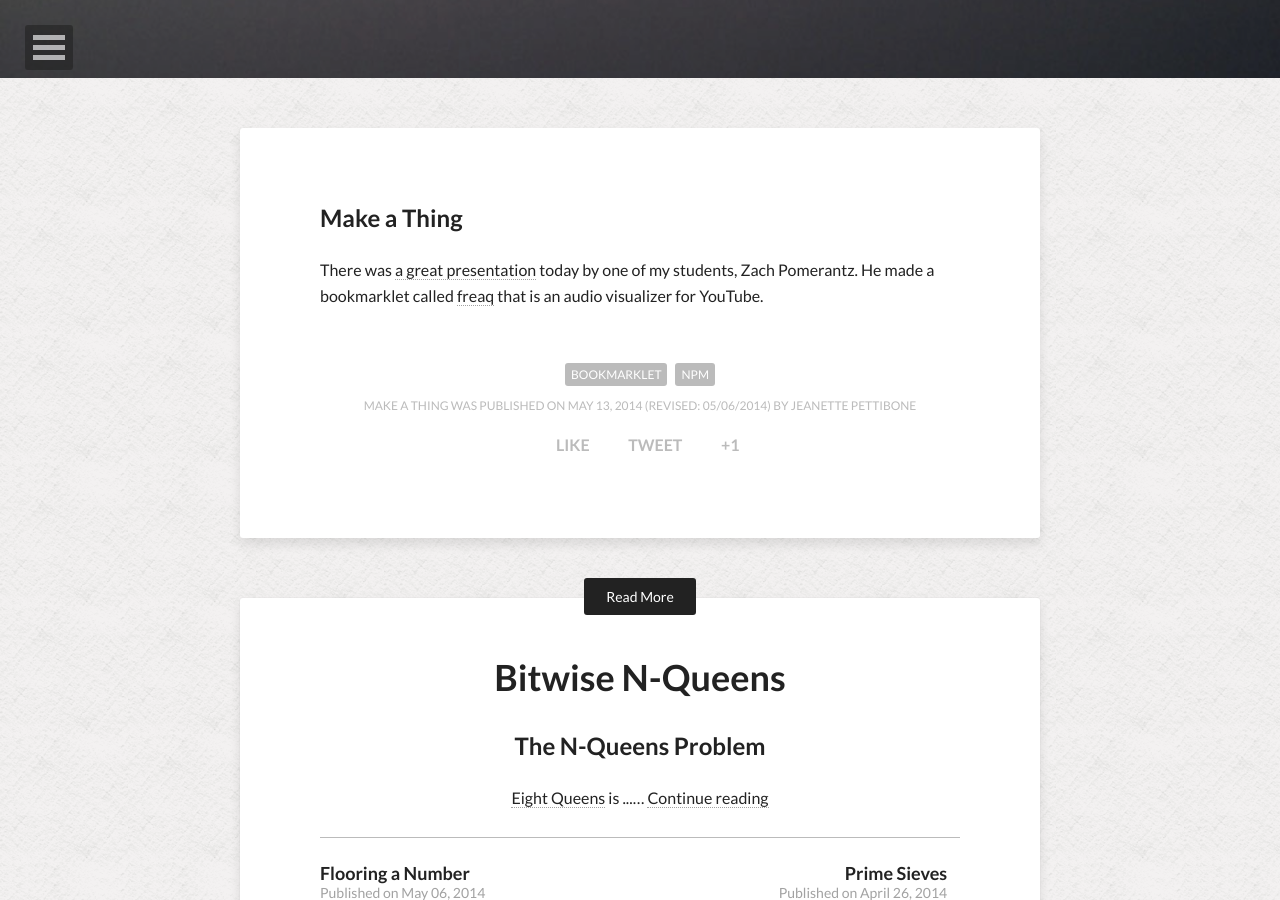
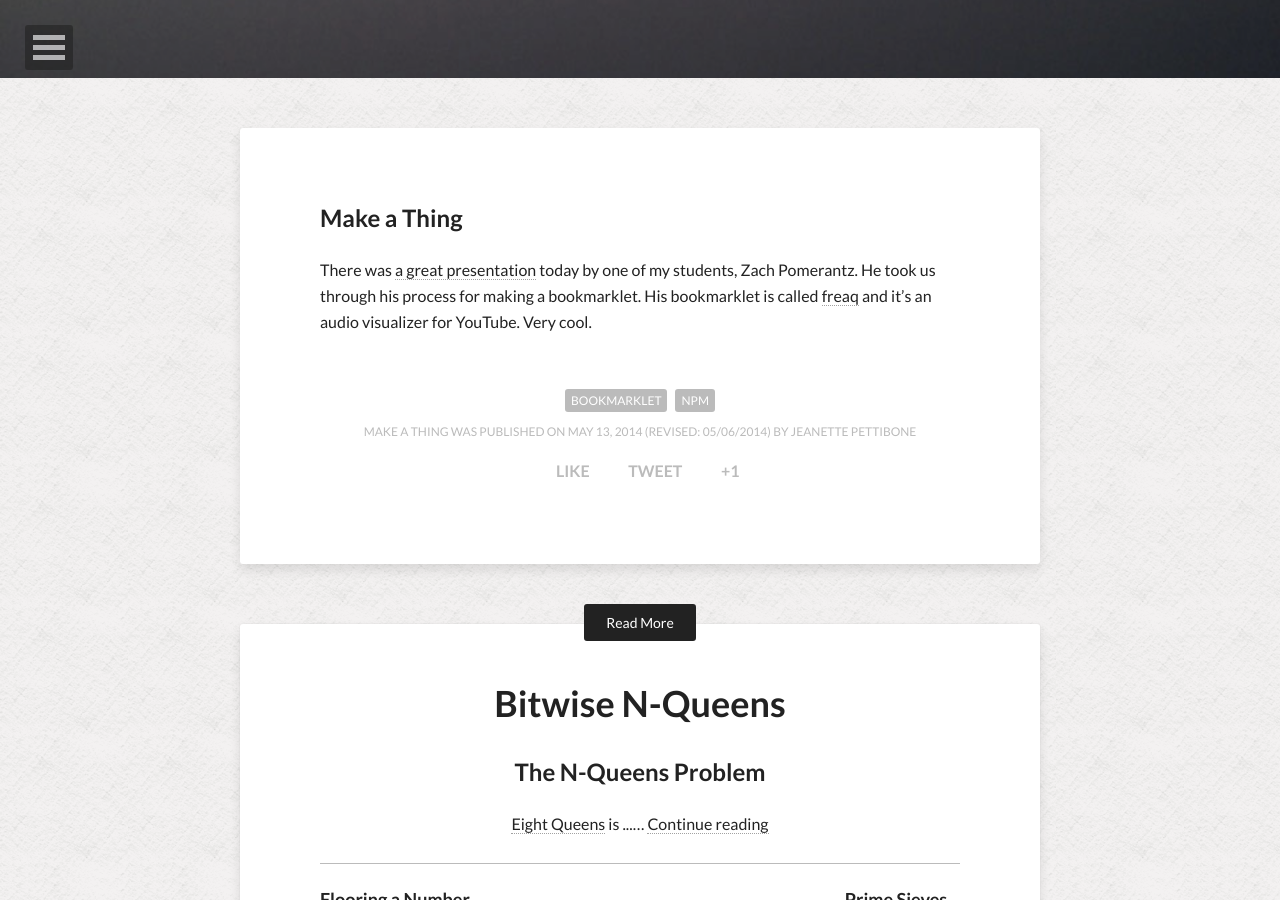
Before and after one commit to jgpettibone/jgpettibone.github.io, a Jekyll site: the page built from _posts/2014-05-13-make-a-thing.md, in a window 1280 px wide and 900 px high, scrolled down 322 px. Built offline with Jekyll 4.4.1, drawn with Linux system fonts in a browser that asks for light colours; nearby versions of some CDN libraries; comment, search, counter and statistics services are not loaded.

Commit message:
A little more substance to the post

```diff
--- a/_posts/2014-05-13-make-a-thing.md
+++ b/_posts/2014-05-13-make-a-thing.md
@@ -11,4 +11,4 @@ share: true
 ---
 
 ## Make a Thing
-There was [a great presentation](https://draftin.com/documents/329520?mode=presentation&token=YfQRjZOYZz3vSaElvGAzm3oCZnD6MxOdcd143D5rH0ARfB4h25xcygLeIbfBkCilI2BBMXrjIP3gfyShnCgS518#0) today by one of my students, Zach Pomerantz.  He made a bookmarklet called [freaq](http://www.freaq.io/) that is an audio visualizer for YouTube.
+There was [a great presentation](https://draftin.com/documents/329520?mode=presentation&token=YfQRjZOYZz3vSaElvGAzm3oCZnD6MxOdcd143D5rH0ARfB4h25xcygLeIbfBkCilI2BBMXrjIP3gfyShnCgS518#0) today by one of my students, Zach Pomerantz.  He took us through his process for making a bookmarklet.  His bookmarklet is called [freaq](http://www.freaq.io/) and it's an audio visualizer for YouTube.  Very cool.
```
